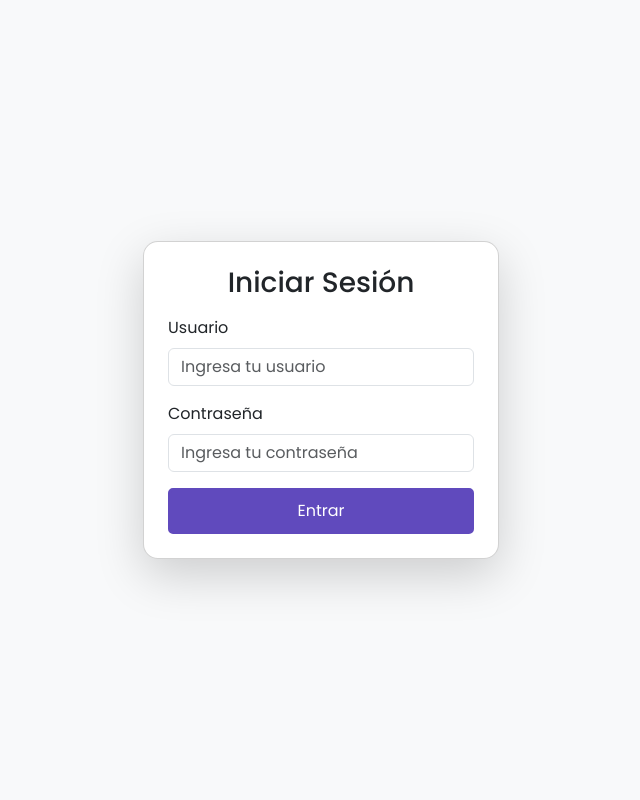
After one commit to FrancoLoera/DW-PIA, a Django app: page /usuarios/login/ in a window 1280 px wide. The commit adds this page. Shown: the whole page, without its empty margins (319-959 px from the left). Run offline with Django 5.2, Linux system fonts and the light colour scheme; some libraries are stand-ins or nearby versions.

Commit message:
Cambios y agregar archivos para login, validar sesiones y cerrar sesion, ademas de plantilla de login y cambios en archivos para referenciar a login o logica

```diff
--- a/inicio/templates/index.html
+++ b/inicio/templates/index.html
@@ -17,7 +17,7 @@
                     <div class="d-column d-flex-md gap-2">
                         <a href="#contacto" class="btn btn-primary fw-medium">Contáctanos<i
                                 class="bi bi-envelope ms-2"></i></a>
-                        <a href="{% url 'gestion_admin' %}" class="btn btn-secondary fw-medium">
+                        <a href="{% url 'login' %}" class="btn btn-secondary fw-medium">
                             Agenda tu Evento <i class="bi bi-calendar-check ms-2"></i>
                         </a>
                     </div>
--- a/reservaciones/templates/reservaciones/consultar.html
+++ b/reservaciones/templates/reservaciones/consultar.html
@@ -57,7 +57,7 @@
 
     <!-- BOTÓN REGRESAR ABAJO -->
     <div class="text-center mt-4">
-        <a href="{% url 'gestion_admin' %}" class="btn btn-regresar">
+        <a href="{% url 'index' %}" class="btn btn-regresar">
             <i class="bi bi-arrow-left-circle"></i> Regresar al menú
         </a>
     </div>
--- a/reservaciones/templates/reservaciones/gestion_admin.html
+++ b/reservaciones/templates/reservaciones/gestion_admin.html
@@ -19,6 +19,9 @@
         <a href="{% url 'index' %}" class="btn btn-regresar">
             <i class="bi bi-arrow-left-circle"></i> Regresar al menú
         </a>
+        <a href="{% url 'logout' %}" class="btn btn-outline-danger">Cerrar sesión</a>
+
+
     </div>
 
     <!-- BOTONES DE ACCIÓN -->
--- a/reservaciones/urls.py
+++ b/reservaciones/urls.py
@@ -5,7 +5,7 @@ from django.contrib.auth.views import LogoutView
 urlpatterns = [
     path('admin/gestion/', views.gestion_admin, name='gestion_admin'),
     path('admin/eliminar/<int:id>/', views.eliminar_reservacion, name='eliminar_reservacion'),
-    path('logout/', LogoutView.as_view(next_page='/'), name='logout'),
+    path('logout/', views.logout_view, name='logout'),
     path('admin/consultar/', views.consultar_reservaciones, name='consultar_reservaciones'),
     path('admin/agregar/', views.agregar_reservacion, name='agregar_reservacion'),
     path('admin/actualizar/<int:id>/', views.actualizar_reservacion, name='actualizar_reservacion'),
--- a/reservaciones/views.py
+++ b/reservaciones/views.py
@@ -1,6 +1,7 @@
 from django.shortcuts import render, redirect, get_object_or_404
 from .models import Reservacion, TipoEvento
 from django.contrib.auth.decorators import login_required
+from django.contrib.auth import logout
 
 # Página principal (tu dashboard)
 @login_required
@@ -72,3 +73,7 @@ def eliminar_reservacion(request, id):
     reservacion = get_object_or_404(Reservacion, id=id)
     reservacion.delete()
     return redirect('gestion_admin')
+
+def logout_view(request):
+    logout(request)  # Cierra sesión al usuario
+    return redirect('index')  # Redirige a la página principal
--- a/salon_fiestas/settings.py
+++ b/salon_fiestas/settings.py
@@ -41,6 +41,7 @@ INSTALLED_APPS = [
     'reservaciones',
     'usuarios.apps.UsuariosConfig',
     'inicio',
+    'django_extensions',
 ]
 
 MIDDLEWARE = [
@@ -135,3 +136,6 @@ DEFAULT_AUTO_FIELD = 'django.db.models.BigAutoField'
 LOGIN_URL = '/accounts/login/'
 LOGIN_REDIRECT_URL = '/reservaciones/admin/gestion/'
 LOGOUT_REDIRECT_URL = '/'
+
+SESSION_EXPIRE_AT_BROWSER_CLOSE = False
+SESSION_COOKIE_AGE = 60 * 60 * 4   # cookies de 4 horas
--- a/salon_fiestas/urls.py
+++ b/salon_fiestas/urls.py
@@ -14,12 +14,12 @@ Including another URLconf
     1. Import the include() function: from django.urls import include, path
     2. Add a URL to urlpatterns:  path('blog/', include('blog.urls'))
 """
-from django.contrib import admin
 from django.urls import path, include
+from .admin import admin_site
 
 urlpatterns = [
-    path('admin/', admin.site.urls),
+    path('usuarios/', include('usuarios.urls')),
+    path('admin/', admin_site.urls),
     path('reservaciones/', include('reservaciones.urls')),
     path('', include('inicio.urls')),
-    path('accounts/', include('django.contrib.auth.urls')),
 ]
--- /dev/null
+++ b/usuarios/templates/usuarios/login.html
@@ -0,0 +1,54 @@
+{% extends 'base.html' %}
+{% load static %}
+
+{% block title %}Iniciar Sesión{% endblock %}
+
+{% block content %}
+<section class="vh-100 d-flex align-items-center justify-content-center bg-light">
+    <div class="container">
+        <div class="row justify-content-center">
+            <div class="col-12 col-md-6 col-lg-4">
+
+                <div class="card shadow-lg p-4" style="border-radius: 15px;">
+                    <h3 class="text-center mb-3">Iniciar Sesión</h3>
+
+                    {% if error %}
+                        <div class="alert alert-danger text-center">{{ error }}</div>
+                    {% endif %}
+
+                    <form method="POST">
+                        {% csrf_token %}
+
+                        <div class="mb-3">
+                            <label for="username" class="form-label">Usuario</label>
+                            <input
+                                type="text"
+                                class="form-control"
+                                id="username"
+                                name="username"
+                                placeholder="Ingresa tu usuario"
+                                required
+                            >
+                        </div>
+
+                        <div class="mb-3">
+                            <label for="password" class="form-label">Contraseña</label>
+                            <input
+                                type="password"
+                                class="form-control"
+                                id="password"
+                                name="password"
+                                placeholder="Ingresa tu contraseña"
+                                required
+                            >
+                        </div>
+
+                        <button type="submit" class="btn btn-primary w-100">Entrar</button>
+                    </form>
+
+                </div>
+            </div>
+        </div>
+    </div>
+</section>
+{% endblock %}
--- /dev/null
+++ b/usuarios/urls.py
@@ -0,0 +1,16 @@
+from django.urls import path
+from django.contrib.auth import views as auth_views
+from . import views
+
+urlpatterns = [
+    path('login/', views.login_personalizado, name='login'),
+    path(
+    'logout/',
+    auth_views.LogoutView.as_view(
+        next_page='index',
+        http_method_names=['get', 'post']
+    ),
+    name='logout'
+),
+
+]
--- a/usuarios/views.py
+++ b/usuarios/views.py
@@ -1,3 +1,21 @@
-from django.shortcuts import render
+from django.contrib.auth import authenticate, login
+from django.shortcuts import redirect, render
 
-# Create your views here.
+def login_personalizado(request):
+    if request.method == "POST":
+        username = request.POST["username"]
+        password = request.POST["password"]
+        user = authenticate(request, username=username, password=password)
+
+        if user is not None:
+            login(request, user)
+
+            # Si es superusuario → va al panel de admin del salón
+            if user.is_superuser:
+                return redirect('/reservaciones/admin/gestion/')
+
+            return redirect('/reservaciones/admin/consultar/')
+
+        return render(request, "usuarios/login.html", {"error": "Credenciales incorrectas"})
+
+    return render(request, "usuarios/login.html")
```
Also changed, not shown: salon_fiestas/admin.py (added, +8 -0 lines).
